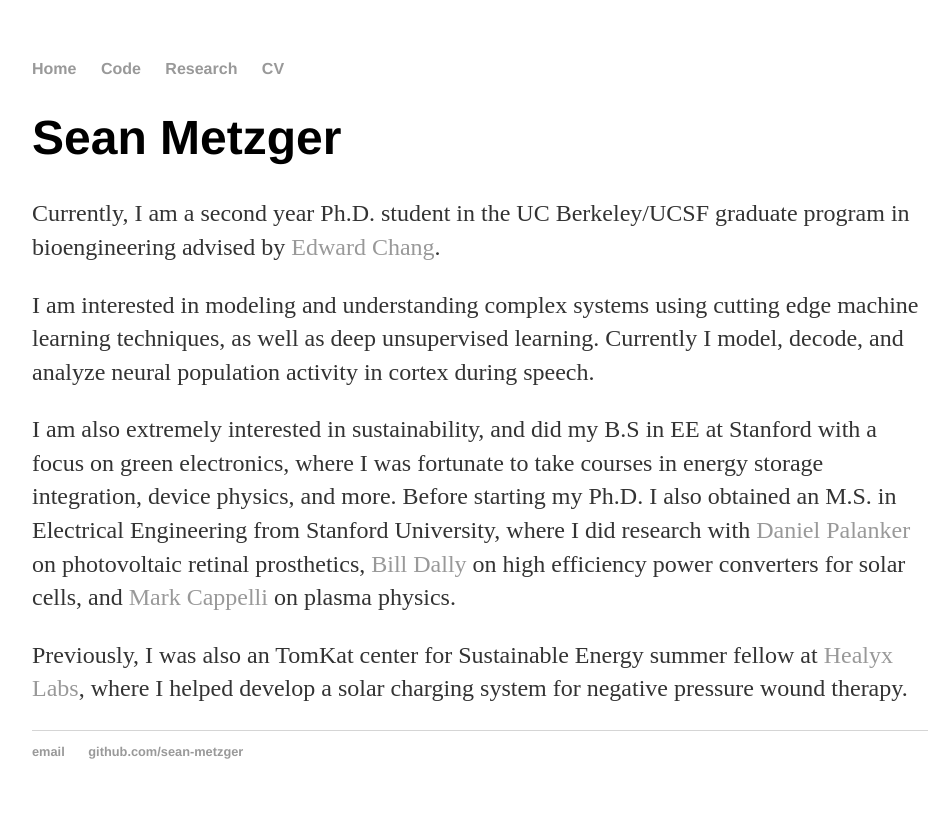
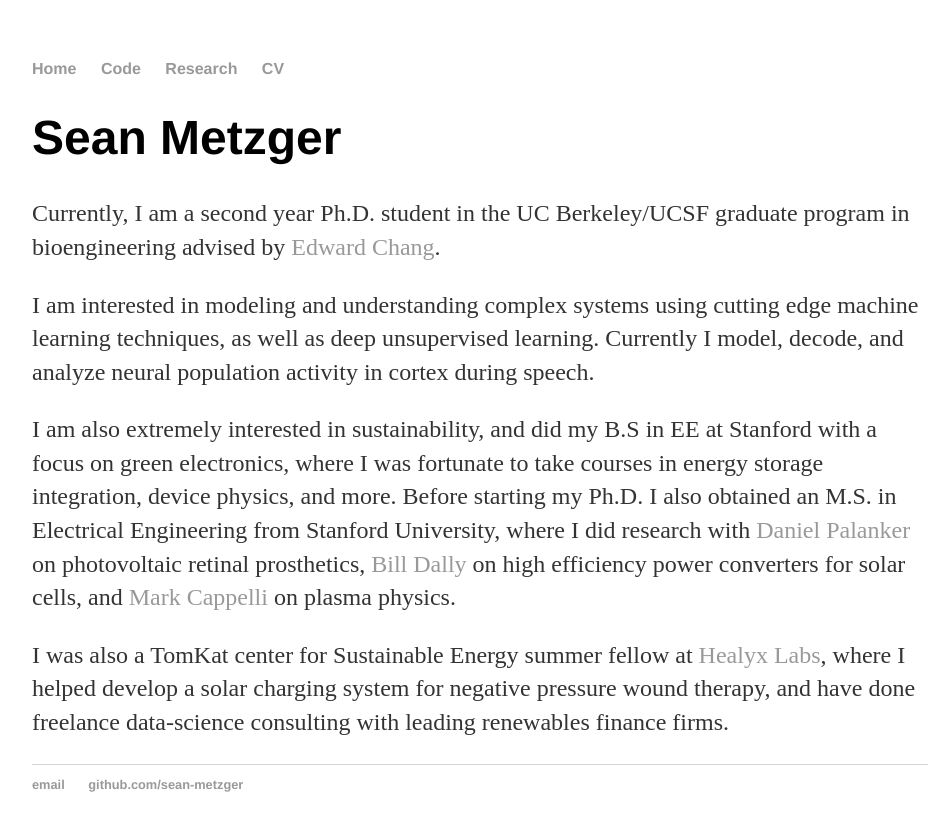
Before and after one commit to sean-metzger/sean-metzger.github.io, a Jekyll site: the page built from index.html, in a window 1280 px wide. Shown: the top 831 px of the page, without its empty margins (160-1109 px from the left). Built offline with Jekyll 4.4.1, drawn with Linux system fonts in a browser that asks for light colours.

Commit message:
Update index.html

```diff
--- a/index.html
+++ b/index.html
@@ -10,6 +10,6 @@
 
 		<p>I am also extremely interested in sustainability, and did my B.S in EE at Stanford with a focus on green electronics, where I was fortunate to take courses in energy storage integration, device physics, and more.
 			Before starting my Ph.D. I also obtained an M.S. in Electrical Engineering from Stanford University, where I did research with <a href="https://web.stanford.edu/~palanker/lab/">Daniel Palanker</a> on photovoltaic retinal prosthetics, <a href="https://profiles.stanford.edu/william-dally">Bill Dally</a> on high efficiency power converters for solar cells, and <a href="https://profiles.stanford.edu/mark-cappelli">Mark Cappelli</a> on plasma physics.</p>
-		<p>Previously, I was also an TomKat center for Sustainable Energy summer fellow at <a href="https://www.healyxlabs.com/">Healyx Labs</a>, where I helped develop a solar charging system for negative pressure wound therapy.</p>
+		<p>I was also a TomKat center for Sustainable Energy summer fellow at <a href="https://www.healyxlabs.com/">Healyx Labs</a>, where I helped develop a solar charging system for negative pressure wound therapy, and have done freelance data-science consulting with leading renewables finance firms.</p>
 
 </div><!-- /.blurb -->
```
